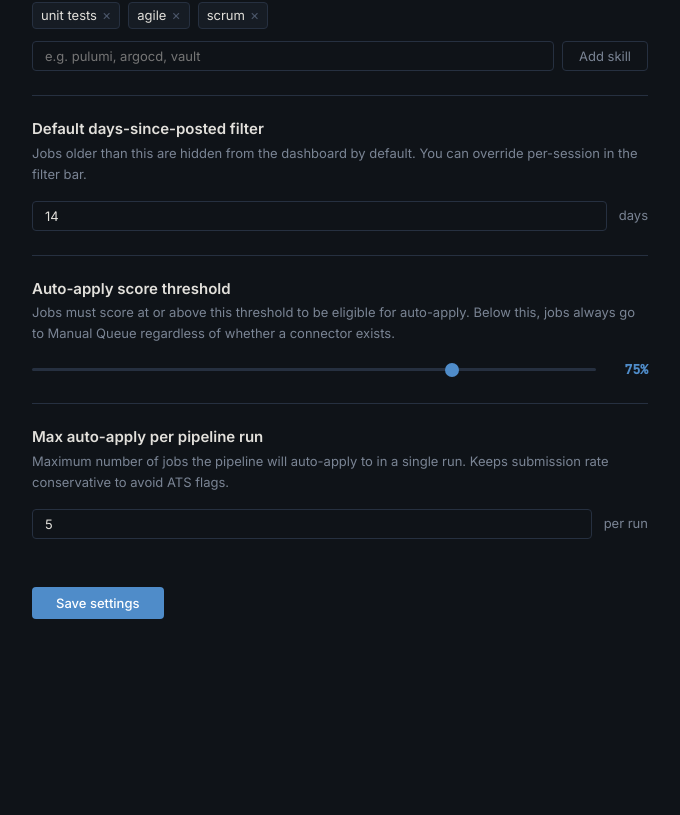
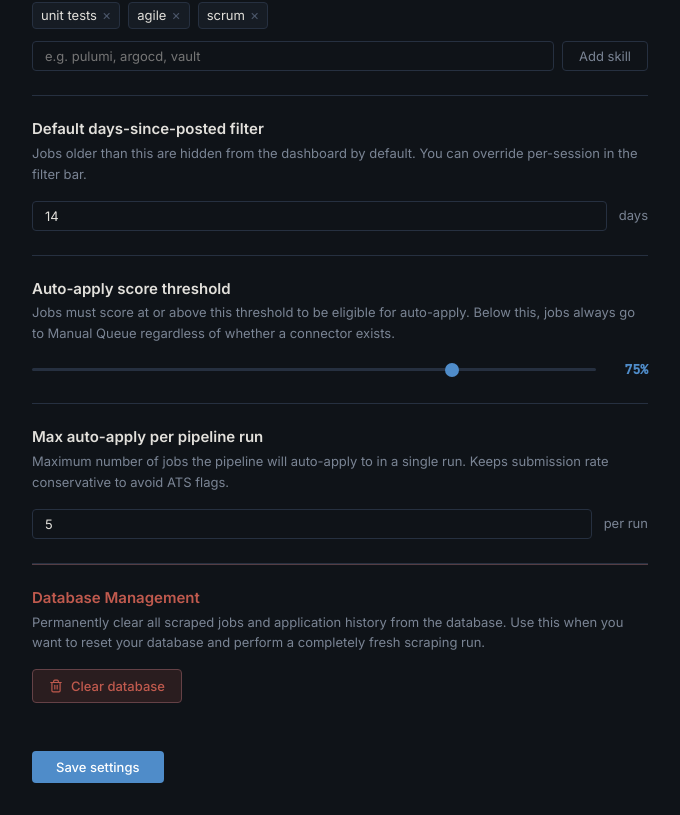
Before and after one commit to mustaphahaadi/job-me, a React (Vite) app in the folder apps/web/: page /settings in a window 1280 px wide. Shown: the part 1237-2052 px from the top of the page, without its empty margins (0-680 px from the left). Before the commit the page ends 1888 px from the top, so only its background shows below. Built offline with nearby package versions, Linux system fonts and the light colour scheme; no server answers; the database is empty.

Commit message:
feat: add clear database feature to settings page

```diff
--- a/apps/web/src/pages/Settings.module.css
+++ b/apps/web/src/pages/Settings.module.css
@@ -250,6 +250,62 @@
   text-align: right;
 }
 
+/* ── Danger section (Clear Database) ──────────────────────────*/
+.dangerSection {
+  padding: var(--space-6) 0;
+  border-top: 1px solid color-mix(in srgb, var(--danger) 30%, var(--border));
+}
+
+.dangerSectionTitle {
+  font-size: var(--text-base);
+  font-weight: 600;
+  color: var(--danger);
+  margin-bottom: 4px;
+}
+
+.clearDbRow {
+  display: flex;
+  align-items: center;
+  gap: var(--space-3);
+  margin-top: var(--space-3);
+  flex-wrap: wrap;
+}
+
+.clearDbBtn {
+  display: inline-flex;
+  align-items: center;
+  gap: var(--space-2);
+  background: color-mix(in srgb, var(--danger) 15%, transparent);
+  border: 1px solid color-mix(in srgb, var(--danger) 40%, var(--border));
+  border-radius: var(--radius-sm);
+  color: var(--danger);
+  font-family: var(--font-ui);
+  font-size: var(--text-sm);
+  font-weight: 500;
+  padding: 8px var(--space-4);
+  cursor: pointer;
+  transition: all var(--duration-base) ease;
+}
+
+.clearDbBtn:hover:not(:disabled) {
+  background: var(--danger);
+  color: #fff;
+}
+
+.clearDbBtn:disabled {
+  opacity: 0.6;
+  cursor: not-allowed;
+}
+
+.clearDbSuccess {
+  display: inline-flex;
+  align-items: center;
+  gap: 4px;
+  font-size: var(--text-sm);
+  color: var(--success);
+  font-weight: 500;
+}
+
 /* ── Save ─────────────────────────────────────────────────────*/
 .saveRow {
   padding: var(--space-6) 0 0;
--- a/apps/web/src/pages/Settings.tsx
+++ b/apps/web/src/pages/Settings.tsx
@@ -1,4 +1,5 @@
 import { useState, useEffect } from 'react';
+import { Trash2, Check } from 'lucide-react';
 import type { Settings } from '@job-me/shared';
 import { DEFAULT_SKILL_VOCABULARY } from '@job-me/shared';
 import { supabase } from '../lib/supabase';
@@ -33,10 +34,57 @@ export default function SettingsPage() {
   const [saved, setSaved] = useState(false);
   const [saveError, setSaveError] = useState<string | null>(null);
 
+  // Clear database state
+  const [clearingDb, setClearingDb] = useState(false);
+  const [clearDbSuccess, setClearDbSuccess] = useState(false);
+  const [clearDbError, setClearDbError] = useState<string | null>(null);
+
   useEffect(() => {
     void supabase.from('settings').select('*').eq('id', 1).single()
       .then(({ data }) => { if (data) setSettings(data as Settings); });
   }, []);
+
+  async function handleClearDatabase() {
+    if (!confirm('Are you sure you want to clear the entire job database? This will permanently delete all scraped jobs and application history so you can start a fresh scrape run.')) {
+      return;
+    }
+
+    setClearingDb(true);
+    setClearDbError(null);
+    setClearDbSuccess(false);
+
+    try {
+      // 1. Delete all applications
+      const { error: appErr } = await supabase
+        .from('applications')
+        .delete()
+        .neq('id', '00000000-0000-0000-0000-000000000000');
+
+      if (appErr) throw new Error(`Failed to delete applications: ${appErr.message}`);
+
+      // 2. Delete all jobs
+      const { error: jobErr } = await supabase
+        .from('jobs')
+        .delete()
+        .neq('id', '00000000-0000-0000-0000-000000000000');
+
+      if (jobErr) throw new Error(`Failed to delete jobs: ${jobErr.message}`);
+
+      // 3. Reset failure counters on sources
+      await supabase
+        .from('sources')
+        .update({ consecutive_fail_count: 0, last_scrape_error: null })
+        .neq('id', '00000000-0000-0000-0000-000000000000');
+
+      setClearDbSuccess(true);
+      setTimeout(() => setClearDbSuccess(false), 4000);
+    } catch (err) {
+      console.error('[handleClearDatabase]', err);
+      setClearDbError(err instanceof Error ? err.message : 'Failed to clear database.');
+    } finally {
+      setClearingDb(false);
+    }
+  }
 
   function addRole() {
     const trimmed = newRole.trim();
@@ -305,6 +353,38 @@ export default function SettingsPage() {
           </div>
         </section>
 
+        <hr className={styles.divider} />
+
+        {/* ── Clear Database Section ─────────────────────────────── */}
+        <section className={styles.dangerSection} id="settings-clear-database">
+          <h2 className={styles.dangerSectionTitle}>Database Management</h2>
+          <p className={styles.sectionDesc}>
+            Permanently clear all scraped jobs and application history from the database.
+            Use this when you want to reset your database and perform a completely fresh scraping run.
+          </p>
+          <div className={styles.clearDbRow}>
+            <button
+              type="button"
+              id="settings-clear-database-btn"
+              className={styles.clearDbBtn}
+              onClick={handleClearDatabase}
+              disabled={clearingDb}
+              title="Clear all scraped jobs and application records from Supabase"
+            >
+              <Trash2 size={14} />
+              {clearingDb ? 'Clearing database…' : 'Clear database'}
+            </button>
+
+            {clearDbSuccess && (
+              <span className={styles.clearDbSuccess}>
+                <Check size={14} /> Database cleared successfully!
+              </span>
+            )}
+
+            {clearDbError && <span className={styles.saveError}>{clearDbError}</span>}
+          </div>
+        </section>
+
         {/* ── Save ─────────────────────────────────────────────────── */}
         <div className={styles.saveRow}>
           {saveError && <p className={styles.saveError}>{saveError}</p>}
```
